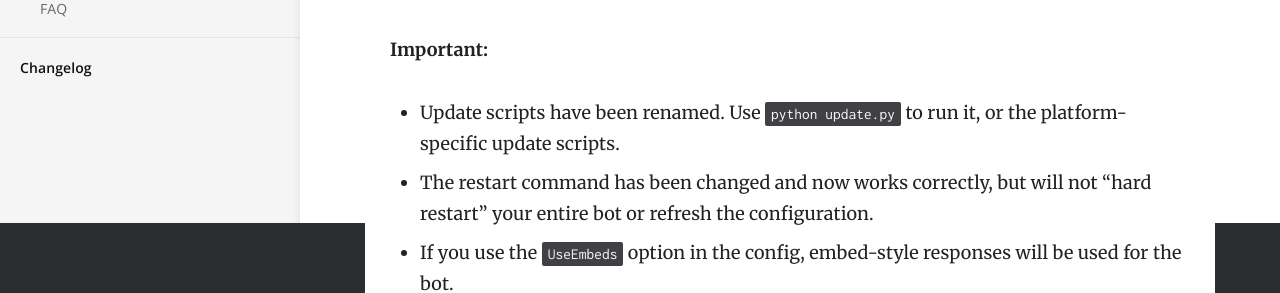
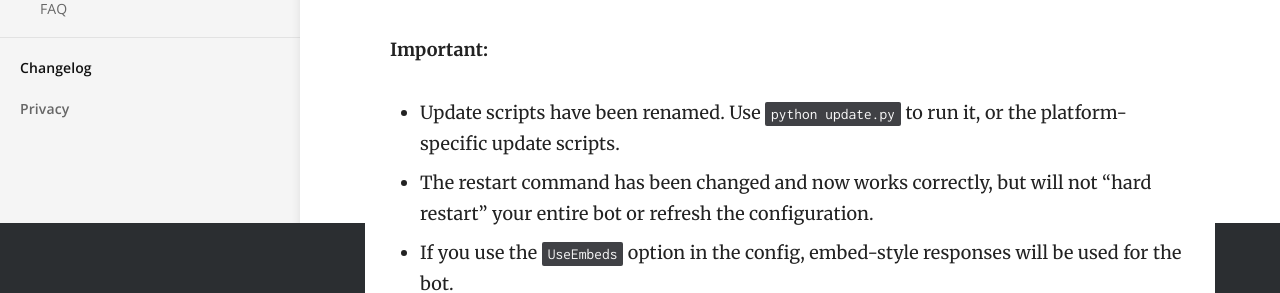
Before and after one commit to Just-Some-Bots/MusicBot, a Jekyll site: the page built from changelog.html, in a window 1280 px wide. Shown: the part 677-970 px from the top of the page. Built offline with Jekyll 4.4.1, drawn with Linux system fonts in a browser that asks for light colours.

Commit message:
Comply with GDPR/GA ToS

```diff
--- a/_layouts/default.html
+++ b/_layouts/default.html
@@ -65,6 +65,10 @@
 						{% assign changelog = site.html_pages | where: 'url', '/changelog/' | first %}
 						<a href="{{ site.baseurl }}/changelog/">{{ changelog.title }}</a>
 					</li>
+					<li class="nav-item top-level {% if page.url == '/privacy/' %}current{% endif %}">
+						{% assign privacy = site.html_pages | where: 'url', '/privacy/' | first %}
+						<a href="{{ site.baseurl }}/privacy/">{{ privacy.title }}</a>
+					</li>
 				</ul>
 			</nav>
 		</header>
```
Also changed, not shown: privacy.md (added, +7 -0 lines).
